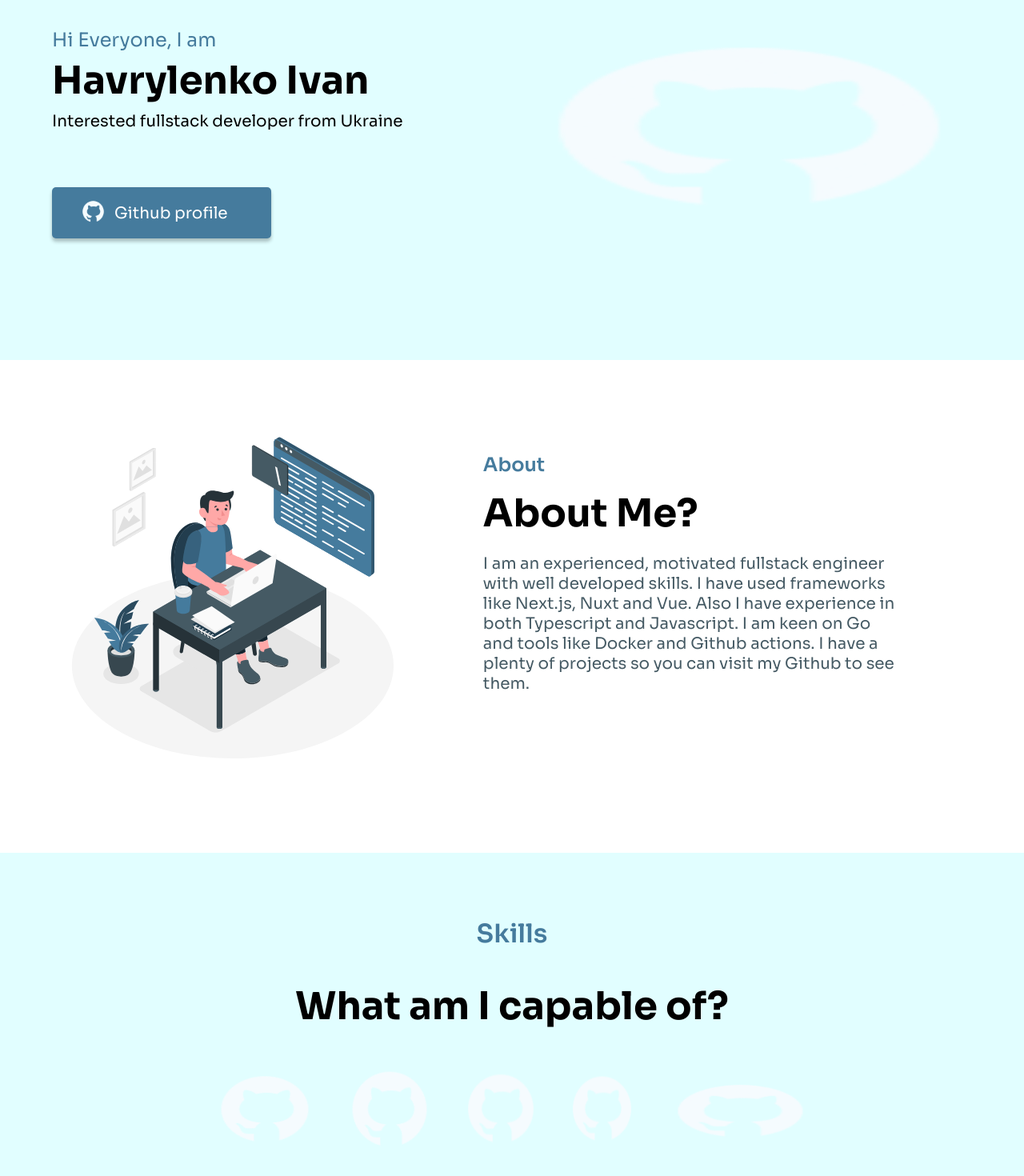
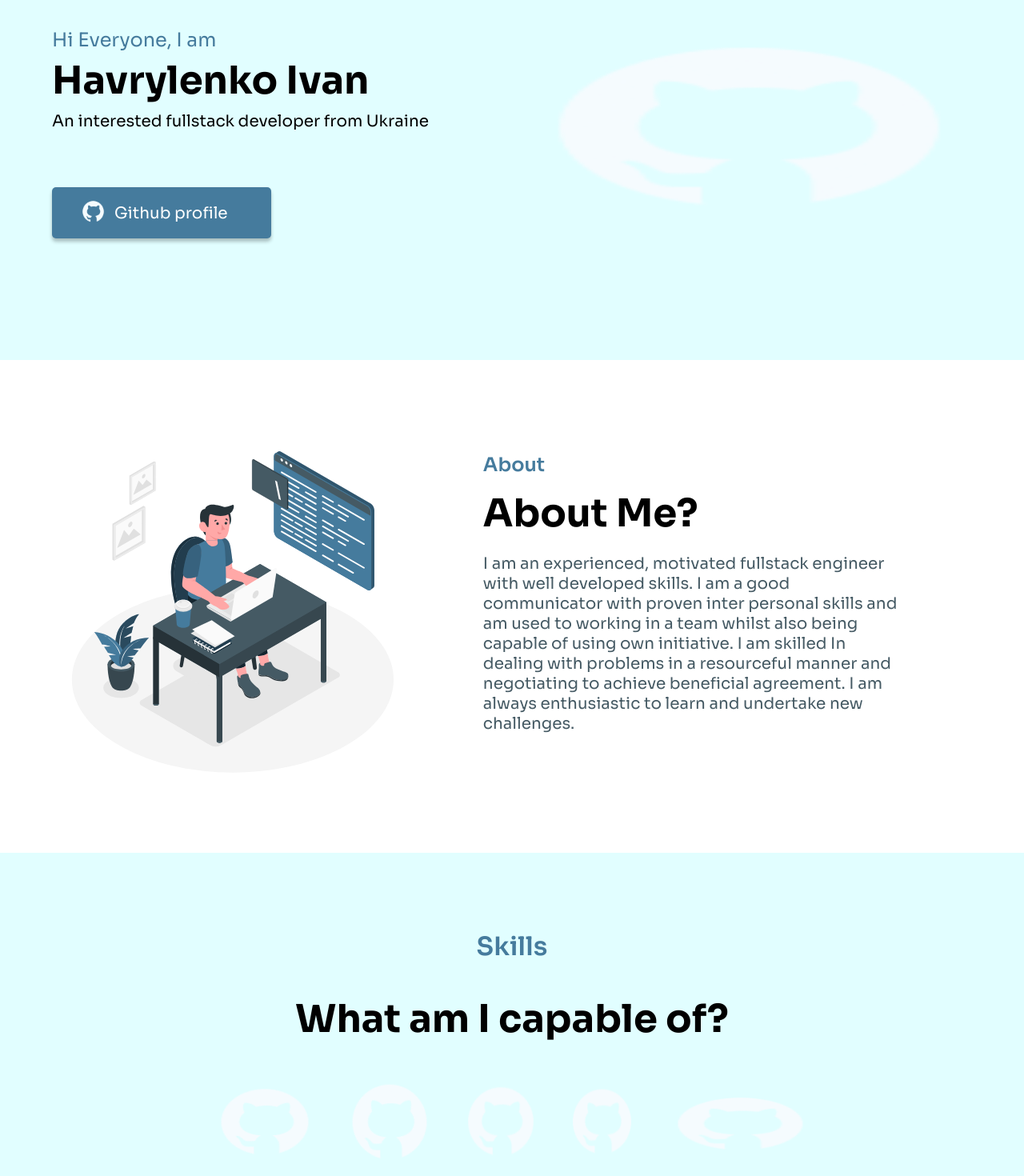
Before and after one commit to havrydotdev/havrydotdev.github.io, a Next.js app: page / in a window 1280 px wide. Shown: the part 240-1710 px from the top of the page at 80% size. Built offline with nearby package versions, Linux system fonts and the light colour scheme.

Commit message:
delete container divs

```diff
--- a/app/page.module.css
+++ b/app/page.module.css
@@ -1,6 +1,6 @@
 .main {
 	display: grid;
-	grid-template-rows: 85px 605px 616px 460px 700px 377px;
+	grid-template-rows: 85px 605px 616px 520px 700px 377px;
 }
 
 @media (992px <= width <= 1200px) {
@@ -9,14 +9,26 @@
 	}
 }
 
-@media (580px <= width <= 992px) {
+@media (770px <= width <= 992px) {
 	.main {
 		grid-template-rows: 85px 605px 810px 700px 1700px 377px;
 	}
 }
 
-@media (width <= 580px) {
+@media (580px <= width <= 770px) {
 	.main {
-		grid-template-rows: 85px 605px 1120px 800px 1450px 377px;
+		grid-template-rows: 85px 605px 900px 700px 1700px 377px;
 	}
 }
+
+@media (440px <= width <= 580px) {
+	.main {
+		grid-template-rows: 85px 605px 1050px 750px 1450px 377px;
+	}
+}
+
+@media (width <= 440px) {
+	.main {
+		grid-template-rows: 85px 605px 1230px 800px 1450px 377px;
+	}
+}
--- a/components/About/About.module.css
+++ b/components/About/About.module.css
@@ -5,7 +5,7 @@
 .container {
 	display: flex;
 
-	margin: 58px 0;
+	margin-top: 58px;
 }
 
 .about-block {
@@ -49,7 +49,7 @@
 	.container {
 		display: block;
 
-		margin: 0;
+		margin-top: 0;
 	}
 
 	.amigo {
--- a/components/About/About.tsx
+++ b/components/About/About.tsx
@@ -10,20 +10,20 @@ export const About = ({
 }: AboutProps): React.JSX.Element => {
   return (
     <section id="about" className={cn(className, styles.about)} {...props}>
-      <Container>
-        <div className={styles.container}>
+      <Container className={styles.container}>
         <AmigoIcon className={styles.amigo} />
         <div className={styles["about-block"]}>
           <h3 className={styles["about-subheader"]}>About</h3>
           <h2 className={styles["about-header"]}>About Me?</h2>
           <p className={styles["about-text"]}>
             I am an experienced, motivated fullstack engineer with well
-              developed skills. I have used frameworks like Next.js, Nuxt and
-              Vue. Also I have experience in both Typescript and Javascript. I
-              am keen on Go and tools like Docker and Github actions. I have a
-              plenty of projects so you can visit my Github to see them.
+            developed skills. I am a good communicator with proven inter
+            personal skills and am used to working in a team whilst also being
+            capable of using own initiative. I am skilled In dealing with
+            problems in a resourceful manner and negotiating to achieve
+            beneficial agreement. I am always enthusiastic to learn and
+            undertake new challenges.
           </p>
-          </div>
         </div>
       </Container>
     </section>
--- a/components/Footer/Footer.module.css
+++ b/components/Footer/Footer.module.css
@@ -36,7 +36,13 @@
 	font-weight: 400;
 }
 
-@media (width <= 580px) {
+@media (580px <= width <= 1200px) {
+	.container {
+		margin-left: 50px;
+	}
+}
+
+@media (width  <= 580px) {
 	.container {
 		margin-left: 25px;
 	}
--- a/components/Footer/Footer.tsx
+++ b/components/Footer/Footer.tsx
@@ -10,8 +10,7 @@ export const Footer = ({
 }: FooterProps): React.JSX.Element => {
   return (
     <footer className={cn(className, styles.footer)} {...props} id="footer">
-      <Container>
-        <div className={styles.container}>
+      <Container className={styles.container}>
         <h3 className={styles.contacts}>Contacts</h3>
         <h2 className={styles.gtch}>Get in touch</h2>
         <h4 className={styles.email}>havrylenko.inbox@gmail.com</h4>
@@ -23,7 +22,6 @@ export const Footer = ({
           <TelegramIcon />
         </a>
         <p className={styles.copyright}>Copyright ©2023</p>
-        </div>
       </Container>
     </footer>
   );
--- a/components/Header/Header.module.css
+++ b/components/Header/Header.module.css
@@ -41,41 +41,15 @@
 	color: black;
 }
 
-.hamburger {
-	display: none;
+.arrow {
+	position: fixed;
+	bottom: 0px;
+	right: 0px;
 
-	min-width: 35px;
-	min-height: 35px;
+	z-index: 100;
 
-	border: none;
-	border-radius: 5px;
-	background-color: transparent;
-}
-
-@media (width >= 575.98px){
-	.container {
-		max-width: 540px;
-		margin: auto;
-		padding: 0;
-	}
-}
-
-@media (width >= 767.98px){
-	.container {
-		max-width: 720px;
-	}
-}
-
-@media (width >= 991.98px) {
-	.container {
-		max-width: 960px;
-	}
-}
-
-@media (width >= 1199.98px){
-	.container {
-		max-width: 1150px;
-	}
+	opacity: 0;
+	cursor: pointer;
 }
 
 @media (width <= 992px) {
--- a/components/Header/Header.tsx
+++ b/components/Header/Header.tsx
@@ -2,7 +2,9 @@
 import HeaderProps from "./Header.props";
 import styles from "./Header.module.css";
 import cn from "classnames";
-import HamburgerIcon from "../../public/hamburger.svg";
+import ArrowIcon from "@/public/arrow.svg";
+import { useEffect, useState } from "react";
+import { Container } from "../Container/Container";
 
 export const Header = ({
   className,
@@ -17,7 +19,7 @@ export const Header = ({
 
   return (
     <header className={cn(className, styles.header)} {...props}>
-      <div className={styles.container}>
+      <Container className={styles.container}>
         <div className={styles.logo} onClick={() => handleScroll("hello")}>
           Havrylenko
         </div>
@@ -38,7 +40,7 @@ export const Header = ({
             Contact
           </div>
         </div>
-      </div>
+      </Container>
     </header>
   );
 };
--- a/components/Hello/Hello.tsx
+++ b/components/Hello/Hello.tsx
@@ -11,13 +11,12 @@ export const Hello = ({
 }: HelloProps): React.JSX.Element => {
   return (
     <section id="hello" className={cn(className, styles.hello)} {...props}>
-      <Container>
-        <div className={styles.container}>
+      <Container className={styles.container}>
         <div className={styles.text}>
           <h3 className={styles.hi}>Hi Everyone, I am</h3>
           <h1 className={styles.me}>Havrylenko Ivan</h1>
           <p className={styles.dev}>
-              Interested fullstack developer from Ukraine
+            An interested fullstack developer from Ukraine
           </p>
           <a
             href="https://github.com/gavrylenkoIvan"
@@ -33,7 +32,6 @@ export const Hello = ({
         <div className={styles.go}>
           <GoIcon />
         </div>
-        </div>
       </Container>
     </section>
   );
--- a/components/Projects/Projects.tsx
+++ b/components/Projects/Projects.tsx
@@ -60,8 +60,7 @@ export const Projects = ({
       className={cn(className, styles.projects)}
       {...props}
     >
-      <Container>
-        <div className={styles.container}>
+      <Container className={styles.container}>
         <h3 className={styles["projects-subheader"]}>Projects</h3>
         <h2 className={styles["projects-header"]}>What have I made?</h2>
         <div className={styles["projects-list"]}>
@@ -81,7 +80,6 @@ export const Projects = ({
             </div>
           ))}
         </div>
-        </div>
       </Container>
     </section>
   );
--- a/components/Skills/Skills.module.css
+++ b/components/Skills/Skills.module.css
@@ -6,7 +6,7 @@
 }
 
 .container {
-	margin: 80px 0;
+	margin-top: 65px;
 
 	text-align: center;
 }
@@ -41,3 +41,9 @@
 		margin: 75px auto;
 	}
 }
+
+@media (width <= 580px) {
+	.container {
+		margin-top: 50px;
+	}
+}
--- a/components/Skills/Skills.tsx
+++ b/components/Skills/Skills.tsx
@@ -5,7 +5,7 @@ import { Container } from "../Container/Container";
 import NextIcon from "@/public/next.svg";
 import HTMLIcon from "@/public/html.svg";
 import CSSIcon from "@/public/css.svg";
-import TailwindIcon from "@/public/tailwind.svg";
+import NuxtIcon from "@/public/nuxt.svg";
 import GoIcon from "@/public/golang.svg";
 
 export const Skills = ({
@@ -14,18 +14,16 @@ export const Skills = ({
 }: SkillsProps): React.JSX.Element => {
   return (
     <section id="skills" className={cn(className, styles.skills)} {...props}>
-      <Container>
-        <div className={styles.container}>
+      <Container className={styles.container}>
         <h3 className={styles["skills-subheader"]}>Skills</h3>
         <h2 className={styles["skills-header"]}>What am I capable of?</h2>
         <div className={styles.icons}>
-            <TailwindIcon className={styles.icon} />
+          <NuxtIcon className={styles.icon} />
           <NextIcon className={styles.icon} />
           <HTMLIcon className={styles.icon} />
           <CSSIcon className={styles.icon} />
           <GoIcon width={189} className={styles.icon} />
         </div>
-        </div>
       </Container>
     </section>
   );
--- a/package.json
+++ b/package.json
@@ -17,6 +17,7 @@
     "classnames": "^2.3.2",
     "eslint": "8.45.0",
     "eslint-config-next": "13.4.10",
+    "framer-motion": "^10.13.0",
     "next": "13.4.10",
     "react": "18.2.0",
     "react-dom": "18.2.0",
```
Also changed, not shown: public/nuxt.svg (renamed from public/tailwind.svg), 1 other file (tests, documents, lock files or other folders). Lines whose indentation alone changed are shown as unchanged.
